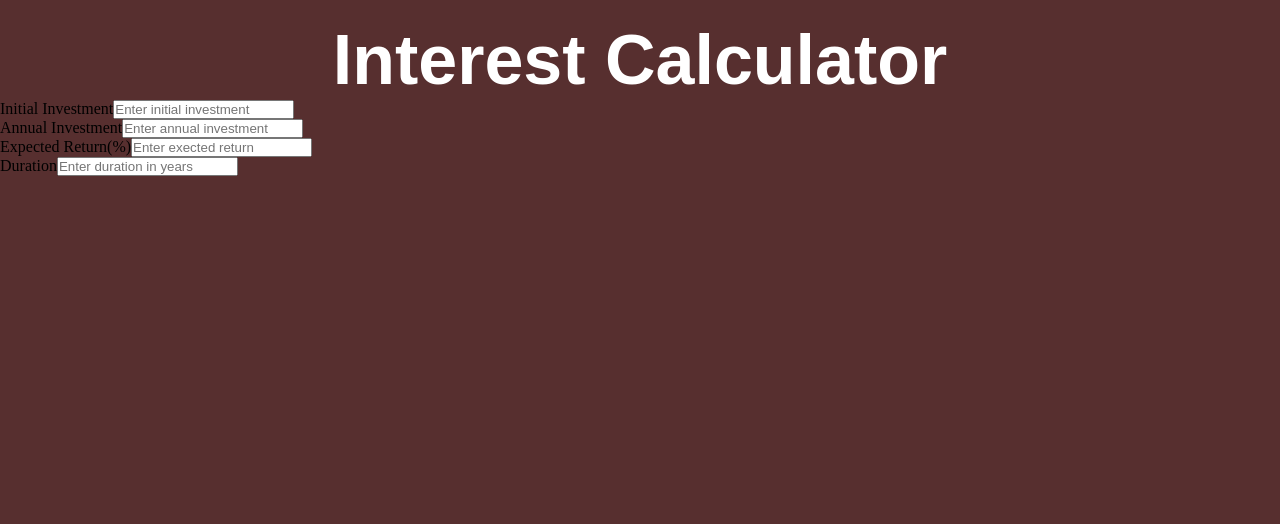
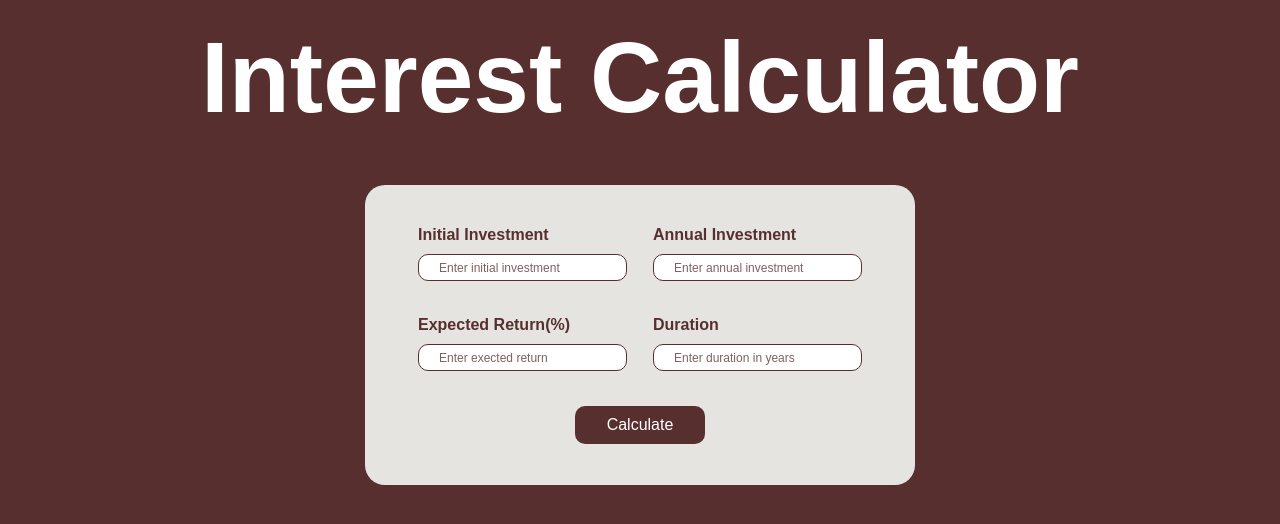
Before and after one commit to SebastianBadillo/interest-calculator, an Angular app: page / in a window 1280 px wide. Shown: the top 524 px of the page. Built offline with nearby package versions, Linux system fonts and the light colour scheme.

Commit message:
Form almost finished, style adjusted and functionality almost done

```diff
--- a/src/app/app.component.html
+++ b/src/app/app.component.html
@@ -2,7 +2,9 @@
   <h1>Interest Calculator</h1>
 </header>
 <main>
-  <section><app-interest-form></app-interest-form></section>
+  <section class="form_wrapper">
+    <app-interest-form></app-interest-form>
+  </section>
 </main>
 
 <router-outlet />
--- a/src/app/app.component.scss
+++ b/src/app/app.component.scss
@@ -1,7 +1,11 @@
 h1 {
   color: white;
   text-align: center;
-  margin-top: 20px;
-  font-size: 70px;
+  padding-top: 20px;
+  font-weight: 700;
+  font-size: 100px;
   font-family: "Monsterrat", sans-serif;
 }
+.form_wrapper {
+  padding-top: 50px;
+}
--- a/src/app/components/interest-form/interest-form.component.html
+++ b/src/app/components/interest-form/interest-form.component.html
@@ -1,34 +1,73 @@
-<form [formGroup]="interestForm">
+<form [formGroup]="interestForm" class="form">
+  <section class="form_section">
+    <div class="form_control_container">
+      <label for="initialInvestment" class="form_label"
+        >Initial Investment</label
+      >
       <div>
-    <label for="initialInvestment">Initial Investment</label>
         <input
-      type="number"
+          class="form_input"
           formControlName="initialInvestment"
           placeholder="Enter initial investment"
+          (keypress)="allowOnlyNumbers($event)"
         />
+        @if(interestForm.get('initialInvestment')?.errors &&
+        interestForm.get('initialInvestment')?.touched){
+        <p class="error_message">
+          {{ interestForm.get("initialInvestment")?.errors }}
+        </p>
+        }
       </div>
+    </div>
+    <div class="form_control_container">
+      <label for="annualInvestment" class="form_label">Annual Investment</label>
       <div>
-    <label for="annualInvestment">Annual Investment</label>
         <input
-      type="number"
+          class="form_input"
+          (keypress)="allowOnlyNumbers($event)"
+          formControlName="annualInvestment"
           placeholder="Enter annual investment"
-      formControlName="annualInvestment"
         />
+        @if(interestForm.get('annualInvestment')?.errors &&
+        interestForm.get('annualInvestment')?.touched){
+        <p class="error_message">El campo debe ser númerico, no vacío.</p>
+        }
       </div>
+    </div>
+  </section>
+  <section class="form_section">
+    <div class="form_control_container">
+      <label for="" class="form_label">Expected Return(%)</label>
       <div>
-    <label for="">Expected Return(%)</label>
         <input
-      type="number"
+          class="form_input"
+          (keypress)="allowOnlyNumbers($event)"
           placeholder="Enter exected return"
           formControlName="expectedReturn"
         />
+        @if(interestForm.get('expectedReturn')?.errors &&
+        interestForm.get('expectedReturn')?.touched){
+        <p class="error_message">El campo debe ser númerico, no vacío.</p>
+        }
       </div>
+    </div>
+    <div class="form_control_container">
+      <label for="" class="form_label">Duration</label>
       <div>
-    <label for="">Duration</label>
         <input
-      type="number"
+          class="form_input"
+          (keypress)="allowOnlyNumbers($event)"
           placeholder="Enter duration in years"
           formControlName="duration"
         />
+        @if(interestForm.get('duration')?.errors &&
+        interestForm.get('duration')?.touched){
+        <p class="error_message">El campo debe ser númerico, no vacío.</p>
+        }
       </div>
+    </div>
+  </section>
+  <section class="btn_section">
+    <button class="form_btn" (click)="onSendForm()">Calculate</button>
+  </section>
 </form>
--- a/src/app/components/interest-form/interest-form.component.scss
+++ b/src/app/components/interest-form/interest-form.component.scss
@@ -0,0 +1,82 @@
+.form {
+  background-color: #e5e4e1;
+  padding: 20px 40px;
+  width: 550px;
+  height: 300px;
+  margin: 0 auto;
+  display: flex;
+  flex-direction: column;
+  justify-content: center;
+
+  border-radius: 20px;
+}
+.form_section {
+  display: flex;
+  flex-direction: row;
+  justify-content: space-around;
+  height: 80px;
+  margin-bottom: 10px;
+}
+.form_control_container {
+  display: flex;
+  flex-direction: column;
+  gap: 10px;
+}
+
+.form_label {
+  font-family: "Monsterrat", sans-serif;
+  font-size: 16px;
+  color: #572f2f;
+  font-weight: 600;
+}
+.form_input {
+  appearance: none;
+  border: 1px solid #572f2f;
+  border-radius: 10px;
+  padding: 5px 10px 5px 20px;
+  color: #572f2f;
+  font-family: "Monsterrat", sans-serif;
+}
+.form_input:focus {
+  outline: none;
+}
+.form_input::placeholder {
+  color: #572f2fc2;
+  font-family: "Monsterrat", sans-serif;
+  font-size: 12px;
+}
+.form_input::-webkit-inner-spin-button,
+.form_input::-webkit-outer-spin-button {
+  -webkit-appearance: none; /* Elimina las flechas en Chrome/Safari */
+  margin: 0; /* Quita el margen */
+}
+
+.form_input {
+  -moz-appearance: textfield; /* Elimina las flechas en Firefox */
+}
+
+.error_message {
+  color: #572f2f;
+  font-family: "Monsterrat", sans-serif;
+  font-size: 12px;
+  padding-top: 5px;
+}
+
+.btn_section {
+  display: flex;
+  justify-content: center;
+}
+.form_btn {
+  border: none;
+  background-color: #572f2f;
+  color: white;
+  font-family: "Monsterrat", sans-serif;
+  font-size: 16px;
+  padding: 10px 30px;
+  width: 130px;
+  border-radius: 10px;
+  cursor: pointer;
+}
+.form_btn:hover {
+  background-color: #3a1f1f;
+}
--- a/src/app/components/interest-form/interest-form.component.ts
+++ b/src/app/components/interest-form/interest-form.component.ts
@@ -4,6 +4,7 @@ import {
   FormGroup,
   FormsModule,
   ReactiveFormsModule,
+  Validators,
 } from '@angular/forms';
 
 @Component({
@@ -17,10 +18,49 @@ export class InterestFormComponent {
   interestForm: FormGroup = new FormGroup({});
   constructor(private formBuilder: FormBuilder) {
     this.interestForm = this.formBuilder.group({
-      initialInvestment: [''],
-      annualInvestment: [''],
-      expectedReturn: [''],
-      duration: [''],
+      initialInvestment: [
+        '',
+        [
+          Validators.required,
+          Validators.min(0),
+          Validators.pattern('^[0-9]*$'),
+        ],
+      ],
+      annualInvestment: [
+        '',
+        [
+          Validators.required,
+          Validators.min(0),
+          Validators.pattern('^[0-9]*$'),
+        ],
+      ],
+      expectedReturn: [
+        '',
+        [
+          Validators.required,
+          Validators.min(0),
+          Validators.pattern('^[0-9]*$'),
+        ],
+      ],
+      duration: [
+        '',
+        [
+          Validators.required,
+          Validators.min(0),
+          Validators.pattern('^[0-9]*$'),
+        ],
+      ],
     });
   }
+
+  allowOnlyNumbers(event: any) {
+    const charCode = event.charCode || event.keyCode;
+    if (charCode < 48 || charCode > 57) {
+      return false;
+    }
+    return true;
+  }
+  onSendForm() {
+    console.log(this.interestForm);
+  }
 }
```
Lines whose indentation alone changed are shown as unchanged.
